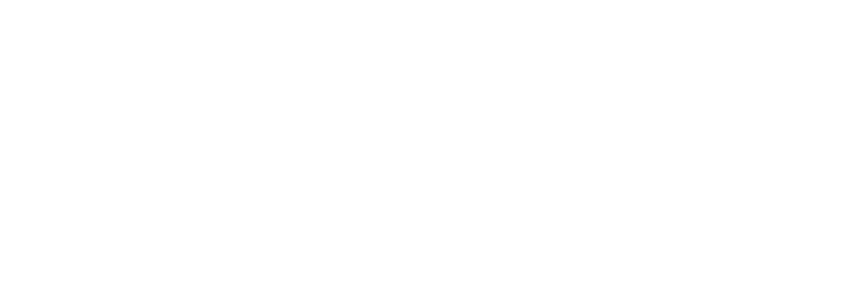
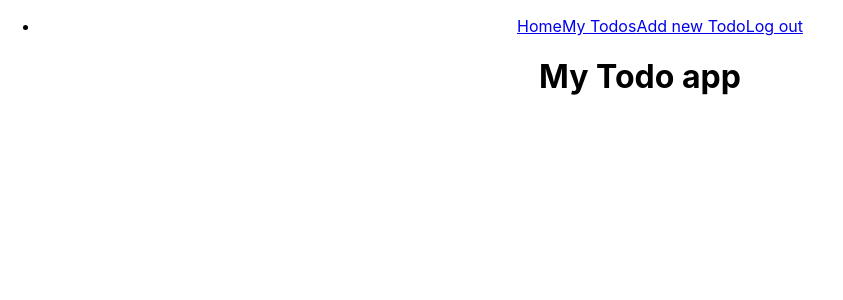
Before and after one commit to mgrozdanic/todoApp, a React (Create React App) app in the folder client/: page / in a window 1280 px wide. Shown: the top 300 px of the page, without its empty margins (0-843 px from the left). Built offline with nearby package versions, Linux system fonts and the light colour scheme; sample sign-in values are in the browser's storage.

Commit message:
Log out and Navigation added, 401 when token is expired fixed

```diff
--- a/client/src/App.js
+++ b/client/src/App.js
@@ -1,4 +1,4 @@
-import React from 'react';
+import React, {useState} from 'react';
 import Login from './components/Login'
 import logo from './logo.svg';
 import { Route, Link, BrowserRouter as Router } from 'react-router-dom'
@@ -6,15 +6,25 @@
 import Todos from './components/Todos';
 import Register from './components/Register';
 import AddTodo from './components/AddTodo';
+import Home from './components/Home';
+import NavComponent from './components/NavComponent';
 
 function App() {
+  const [user, setUser] = useState("");
   return (
     <div className="App">
       <Router>
-        <Route path="/login" component={Login}/>
+        <NavComponent setUser={setUser}/>
+        {/* <Route path="/login" component={Login}/>
         <Route path="/todos" component={Todos}/>
         <Route path="/register" component={Register}/>
         <Route path="/addTodo" component={AddTodo}/>
+        <Route exact path="/" component={Home}/> */}
+        <Route path="/login" render={() => <Login setUser = {setUser}/>}/>
+        <Route path="/todos" render={() => <Todos setUser = {setUser}/>}/>
+        <Route path="/register" render={() => <Register setUser = {setUser}/>}/>
+        <Route path="/addTodo" render={() => <AddTodo setUser = {setUser}/>}/>
+        <Route exact path="/" component={Home}/>
       </Router>
     </div>
   );
--- a/client/src/components/AddTodo.js
+++ b/client/src/components/AddTodo.js
@@ -2,7 +2,7 @@
 import { Redirect } from 'react-router-dom';
 import axios from 'axios';
 
-function AddTodo(){
+function AddTodo({setUser}){
     const [text, setText] = useState("");
 
     const saveTodo = async() => {
--- /dev/null
+++ b/client/src/components/Home.js
@@ -0,0 +1,10 @@
+import React from 'react';
+
+function Home(){
+    return (
+        <div>
+            <h1>My Todo app</h1>
+        </div>
+    );
+}
+export default Home;
--- a/client/src/components/Login.js
+++ b/client/src/components/Login.js
@@ -2,10 +2,10 @@
 import { Redirect } from 'react-router-dom';
 import axios from 'axios';
 
-function Login(){
+function Login({setUser}){
     const [username, setUsername] = useState("");
     const [password, setPassword] = useState("");
-    const [user, setUser] = useState("");
+    //const [user, setUser] = useState("");
 
     const login = async() => {
         let res = await(axios.post('http://localhost:9000/login', {username, password}));
@@ -22,7 +22,7 @@
         // setPassword("");
         login();
     }
-    return localStorage.getItem('token') === null || user === "" ? (
+    return localStorage.getItem('token') === null ? (
         <form onSubmit={handleSubmit}>
             <label>Username:</label><br/>
             <input type = "text" name = "username" value={username}
--- /dev/null
+++ b/client/src/components/NavComponent.js
@@ -0,0 +1,32 @@
+import React from 'react';
+import {Link} from 'react-router-dom';
+
+function NavComponent({setUser}) {
+    return localStorage.getItem('token') !== null ? (
+        <div>
+            <ul>
+                <li>
+                    <Link to='/'>Home</Link>
+                    <Link to='/todos' >My Todos</Link>
+                    <Link to='/addTodo'>Add new Todo</Link>
+                    <Link to='/' onClick={()=>{
+                        localStorage.removeItem('token');
+                        setUser("user");
+                    }}>Log out</Link>
+                </li>
+            </ul>
+        </div>
+    )
+    :(<div>
+        <ul>
+            <li>
+                <Link to='/'>Home</Link>
+                <Link to='/login'>Login</Link>
+                <Link to='/register'>Register</Link>
+            </li>
+        </ul>
+    </div>
+    );
+}
+
+export default NavComponent;
--- a/client/src/components/Register.js
+++ b/client/src/components/Register.js
@@ -2,19 +2,19 @@
 import { Redirect } from 'react-router-dom';
 import axios from 'axios';
 
-function Register(){
+function Register({setUser}){
     const [firstName, SetFirstname] = useState("");
     const [lastName, SetLastname] = useState("");
     const [username, SetUsername] = useState("");
     const [email, SetEmail] = useState("");
     const [password, SetPassword] = useState("");
-    const [user, SetUser] = useState("");
+    //const [user, SetUser] = useState("");
 
     const register = async() => {
         let res = await axios.post("http://localhost:9000/register", {firstName, lastName, username, email, password});
         if (res.data !== 'Username already exists.'){
             localStorage.setItem('token', JSON.stringify(res.data));
-            SetUser(res.data);
+            setUser(res.data);
         } else {
             alert(res.data);
         }
@@ -30,7 +30,7 @@
         register();
     }
 
-    return localStorage.getItem('token') === null || user ==="" ? (
+    return localStorage.getItem('token') === null ? (
         <form onSubmit = {handleSubmit}>
             <label>First Name:</label><br/>
             <input type="text" name="firstName" value = {firstName} onChange={ e => SetFirstname(e.target.value)}/><br/>
--- a/client/src/components/Todos.js
+++ b/client/src/components/Todos.js
@@ -3,7 +3,7 @@
 import Todo from './Todo';
 import axios from 'axios';
 
-function Todos(){
+function Todos({setUser}){
     const [todos, setTodos] = useState([]);
 
     useEffect(() => {
@@ -13,6 +13,10 @@
         axios.get('http://localhost:9000/todos', config).then(({data}) => {
             setTodos(data);
             console.log(data);
+        }).catch((err) => {
+            localStorage.removeItem('token');
+            setUser("user");
+            alert('Your token has expired, please log in again.');
         })
     }, [setTodos])
 
```
